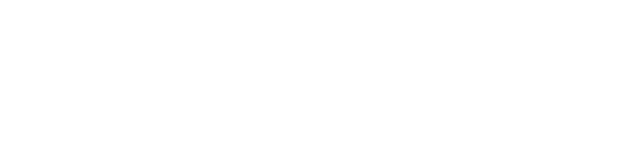
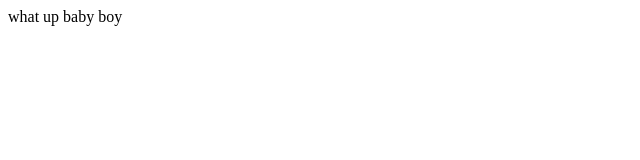
Before and after one commit to mister-michael/git-intro, a plain HTML site: page index.html in a window 1280 px wide. Shown: the whole page, without its empty margins (0-640 px from the left). Drawn offline with Linux system fonts and the light colour scheme.

Commit message:
we're fixing stuff 3rd save

```diff
--- a/index.html
+++ b/index.html
@@ -7,6 +7,6 @@
     <title>Document</title>
 </head>
 <body>
-
+    what up baby boy
 </body>
 </html>
```
